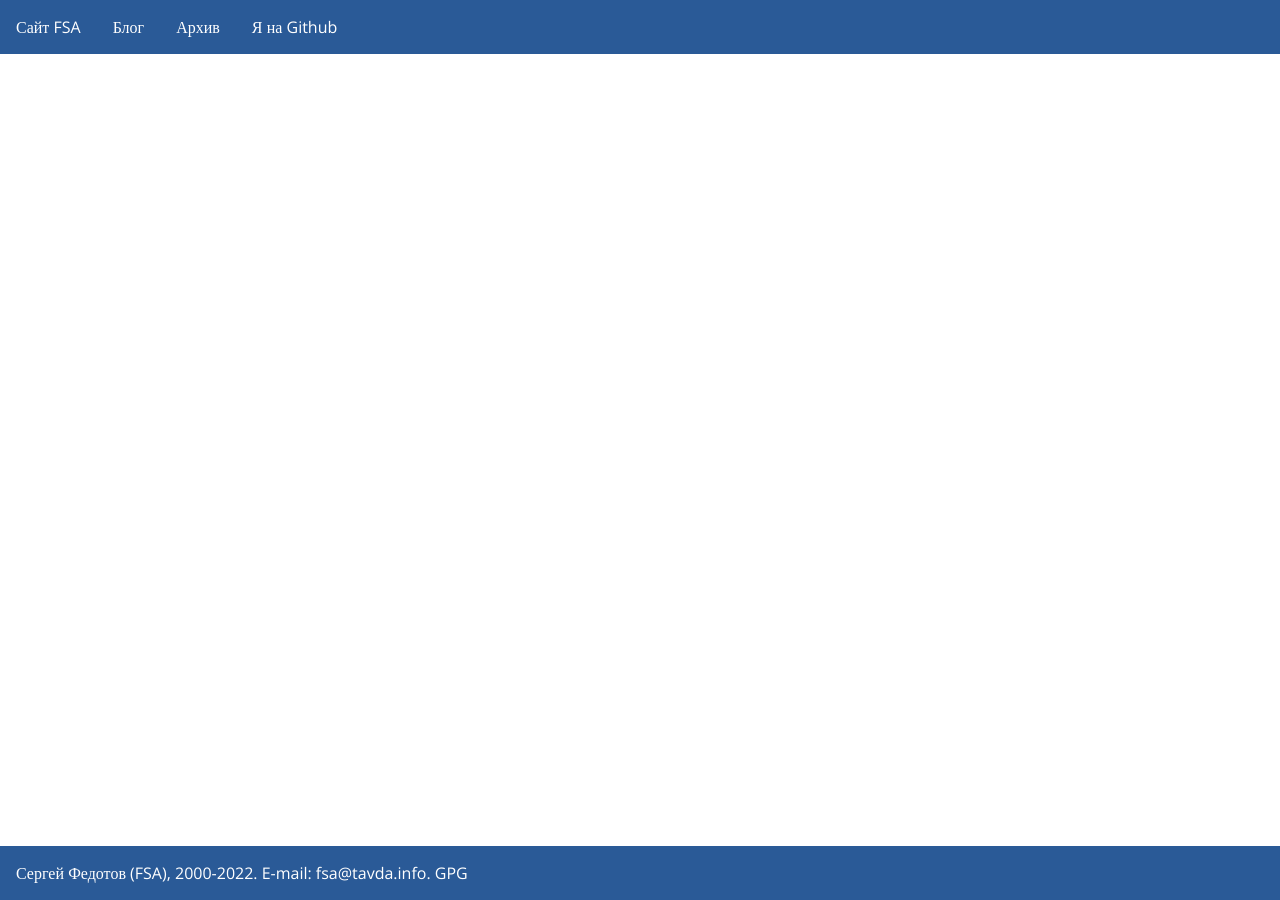
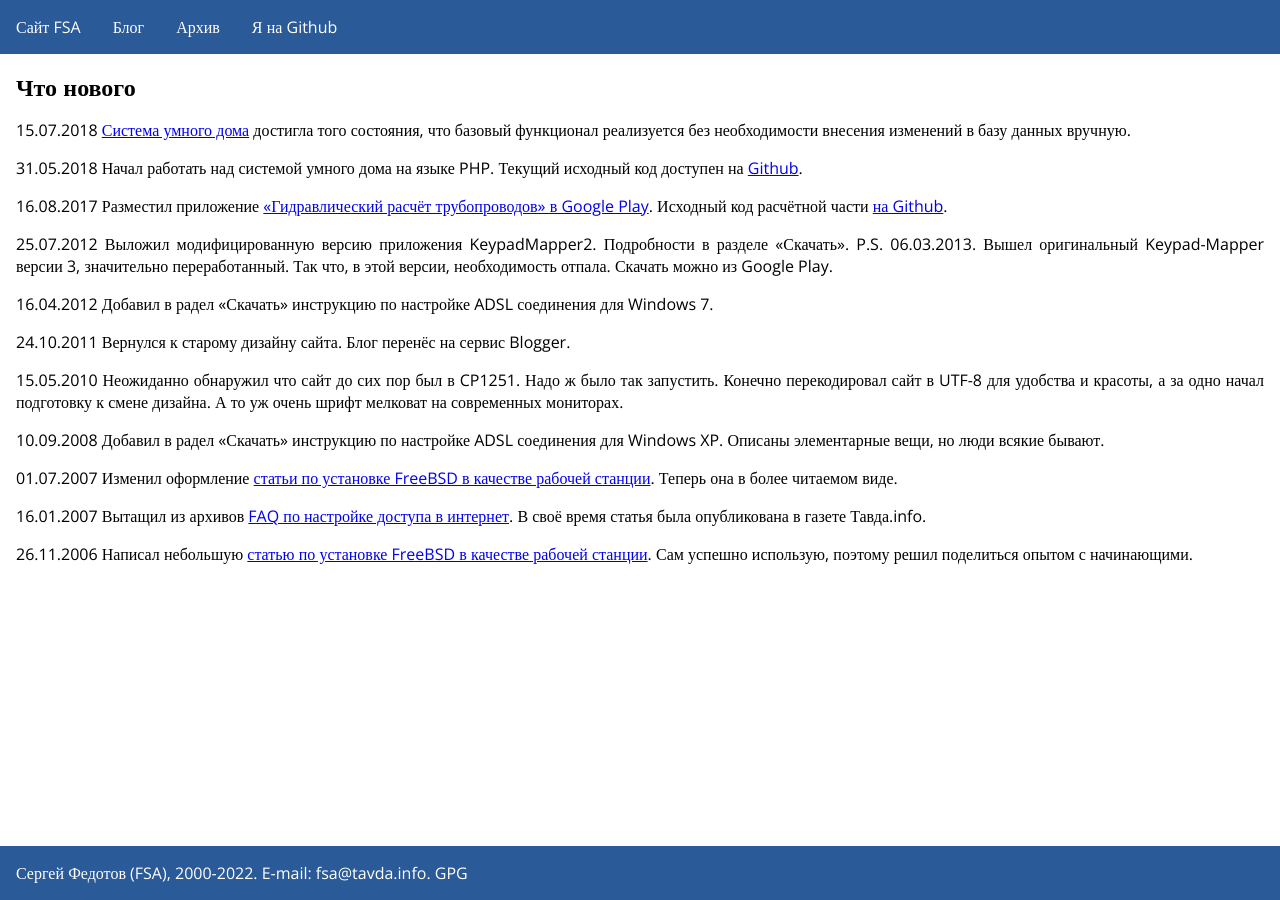
Before and after one commit to fsa/site, a Jekyll site: the page built from index.md, in a window 1280 px wide. Built offline with Jekyll 4.4.1, drawn with Linux system fonts in a browser that asks for light colours; our own code applies the rules of GitHub Pages for plain Markdown files; some of the changed lines change nothing that is shown.

Commit message:
Испрвление главной страницы и удалена ссылка на старый блог.

```diff
--- a/index.md
+++ b/index.md
@@ -1,5 +1,5 @@
 ---
-layout: index
+layout: default
 ---
 # Что нового
 
@@ -14,7 +14,7 @@ layout: index
 
 16.04.2012 Добавил в радел &laquo;Скачать&raquo; инструкцию по настройке ADSL соединения для Windows 7.
 
-24.10.2011 Вернулся к старому дизайну сайта. Блог перенёс на сервис Blogger. Новый адрес блога http://blog.tavda.net/.
+24.10.2011 Вернулся к старому дизайну сайта. Блог перенёс на сервис Blogger.
 
 15.05.2010 Неожиданно обнаружил что сайт до сих пор был в CP1251. Надо ж было так запустить. Конечно перекодировал сайт в UTF-8 для удобства и красоты, а за одно начал подготовку к смене дизайна. А то уж очень шрифт мелковат на современных мониторах.
 
```
